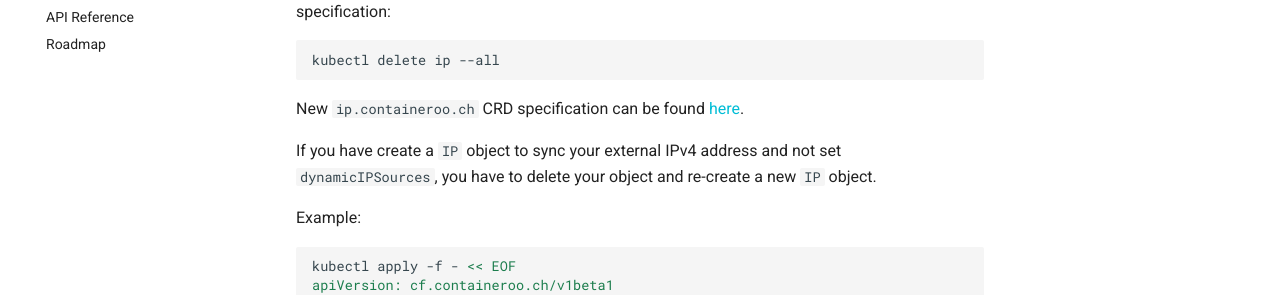
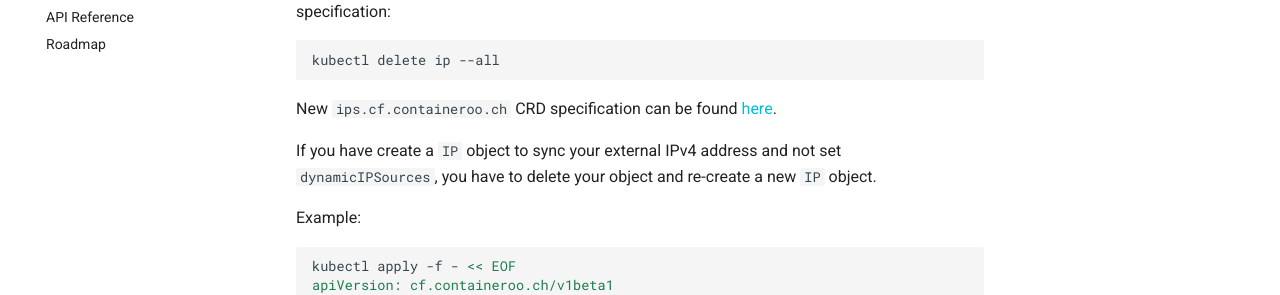
Before and after one commit to containeroo/cloudflare-operator, an MkDocs documentation site: the page built from docs/content/upgrade_notes.md, in a window 1280 px wide and 1118 px high. Shown: the part 283-578 px from the top of the window. Built offline with MkDocs 1.6.1 and Material for MkDocs 9.7.7, drawn with Linux system fonts in a browser that asks for light colours; comment, search, counter and statistics services are not loaded.

Commit message:
Update docs/content/upgrade_notes.md
Co-authored-by: Robin Scherrer <43877944+rxbn@users.noreply.github.com>

````diff
--- a/docs/content/upgrade_notes.md
+++ b/docs/content/upgrade_notes.md
@@ -9,7 +9,7 @@ You have to delete all `IP` objects before updating and re-create them according
 kubectl delete ip --all
 ```
 
-New `ip.containeroo.ch` CRD specification can be found [here](/docs/content/core_concept.md#IP).
+New `ips.cf.containeroo.ch` CRD specification can be found [here](/docs/content/core_concept.md#IP).
 
 If you have create a `IP` object to sync your external IPv4 address and not set `dynamicIPSources`, you have to delete your object and re-create a new `IP` object.
 
````
